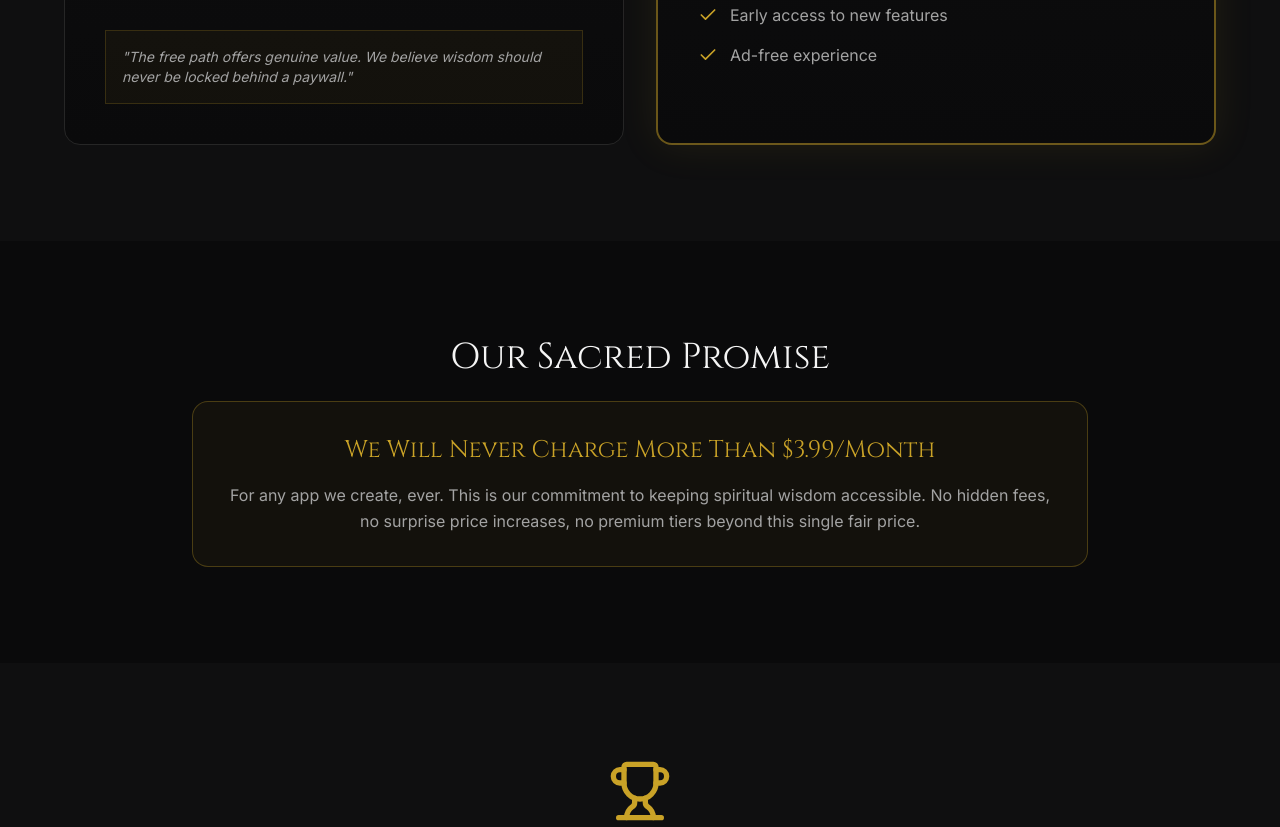
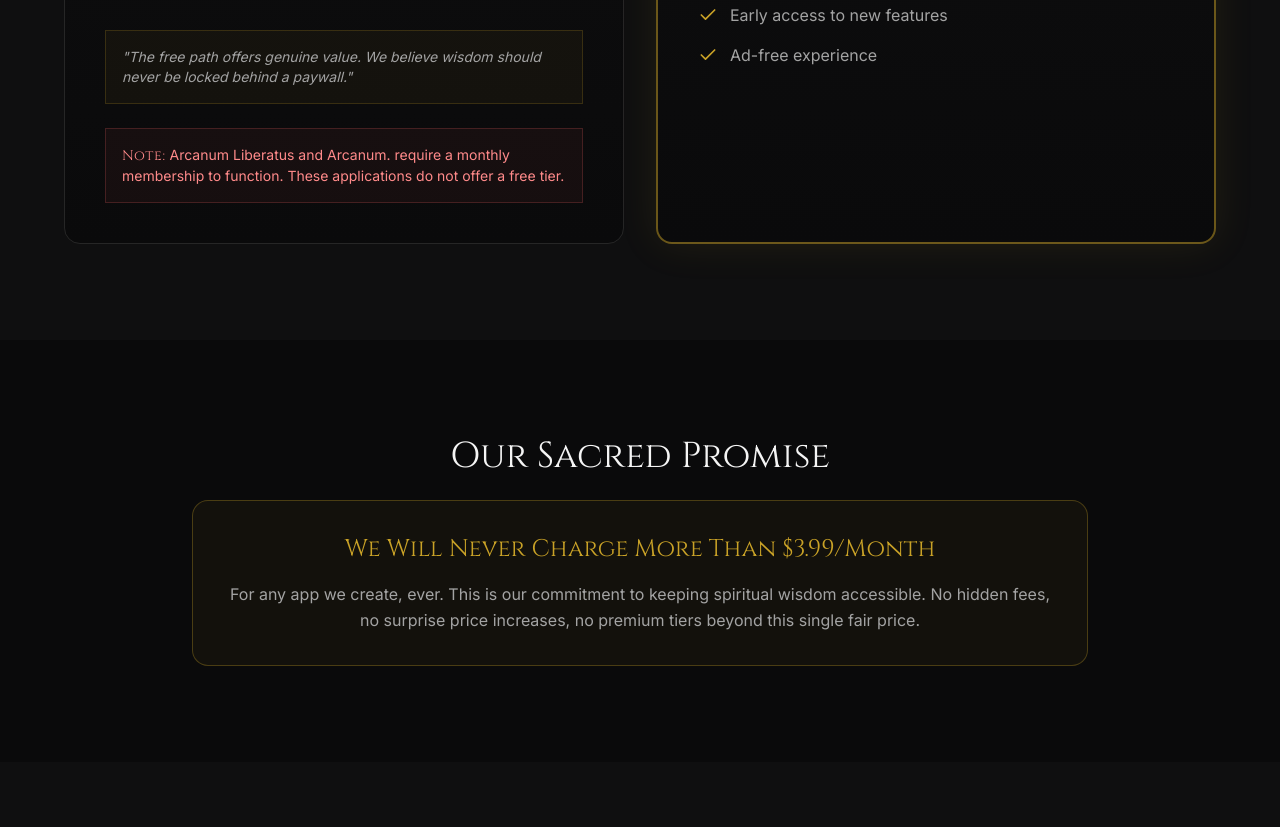
Before and after one commit to etheriasystems-2410/Etheriasystems.online, a React (Vite) app: page /pricing in a window 1280 px wide. Shown: the part 1340-2167 px from the top of the page. Built offline with nearby package versions, Linux system fonts and the light colour scheme.

Commit message:
Add note: Arcanum Liberatus and Arcanum. require monthly membership

```diff
--- a/src/pages/PricingPage.tsx
+++ b/src/pages/PricingPage.tsx
@@ -57,9 +57,15 @@ export default function PricingPage() {
                 ))}
               </ul>
 
-              <div className="p-4 bg-[rgba(201,162,39,0.05)] border border-[rgba(201,162,39,0.2)] rounded-lg">
+              <div className="p-4 bg-[rgba(201,162,39,0.05)] border border-[rgba(201,162,39,0.2)] rounded-lg mb-6">
                 <p className="text-[#a3a3a3] text-sm italic">
                   "The free path offers genuine value. We believe wisdom should never be locked behind a paywall."
+                </p>
+              </div>
+
+              <div className="p-4 bg-[rgba(255,100,100,0.05)] border border-[rgba(255,100,100,0.2)] rounded-lg">
+                <p className="text-[#ff8a8a] text-sm">
+                  <span className="font-cinzel tracking-wider">Note:</span> Arcanum Liberatus and Arcanum. require a monthly membership to function. These applications do not offer a free tier.
                 </p>
               </div>
             </div>
```
